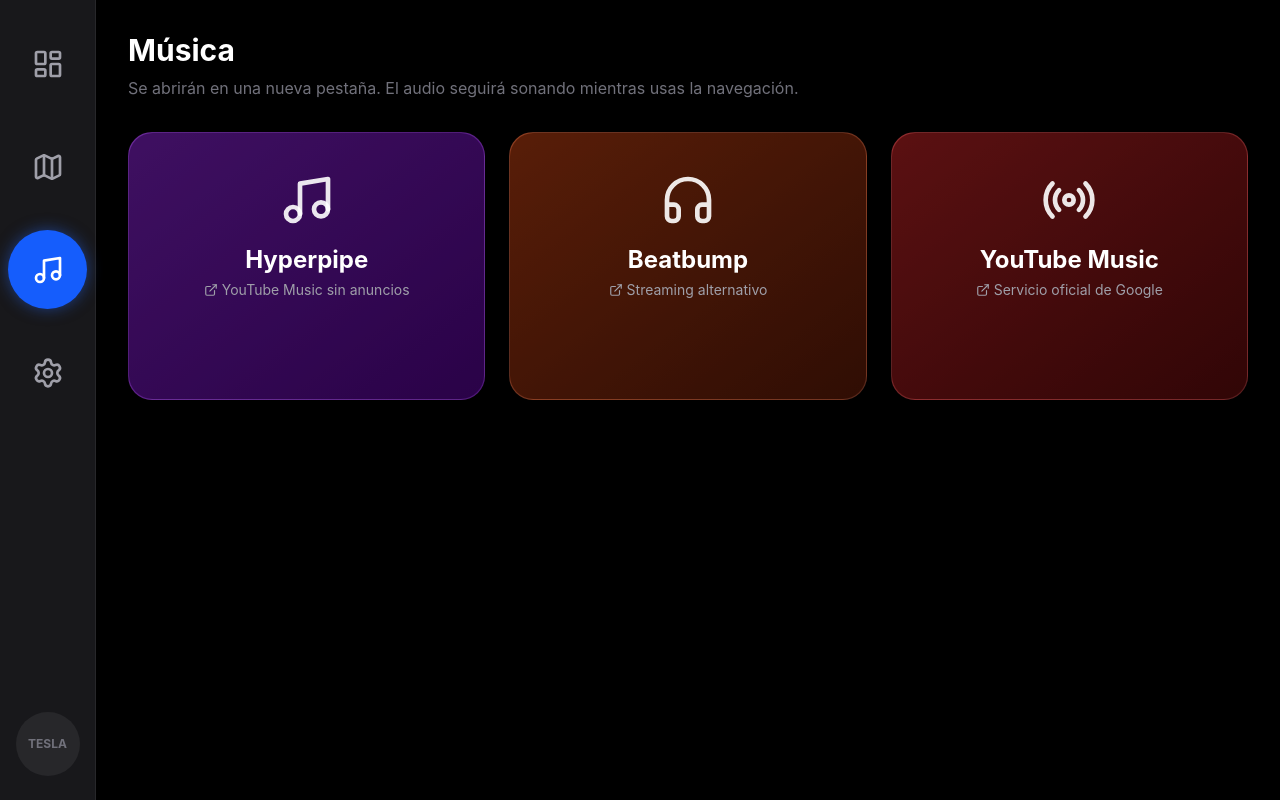
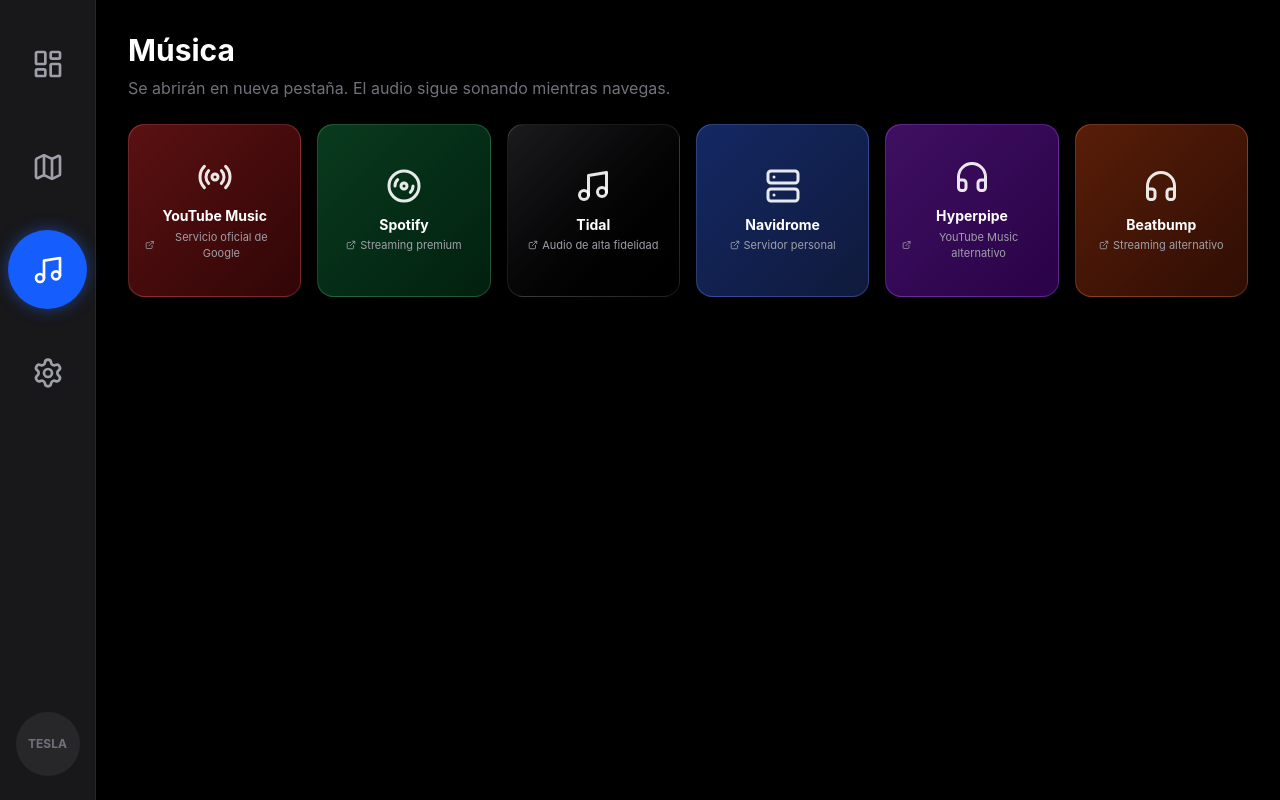
Before and after one commit to setumismo/SetuTesla, a React (Vite) app: page / in a window 1280 px wide. Both pictures are taken after a click on the button 47 px from the left and 269 px from the top of the page. Built offline with nearby package versions, Linux system fonts and the light colour scheme; no server answers.

Commit message:
feat: 6 music services with compact cards + Navidrome

```diff
--- a/src/pages/Media.jsx
+++ b/src/pages/Media.jsx
@@ -1,13 +1,45 @@
 import React from 'react';
-import { Music, Radio, Headphones, ExternalLink } from 'lucide-react';
+import { Music, Radio, Headphones, Disc3, Server, ExternalLink } from 'lucide-react';
 
 const SERVICES = [
     {
+        id: 'ytmusic',
+        name: 'YouTube Music',
+        description: 'Servicio oficial de Google',
+        url: 'https://music.youtube.com',
+        icon: Radio,
+        gradient: 'from-red-900 to-red-950',
+    },
+    {
+        id: 'spotify',
+        name: 'Spotify',
+        description: 'Streaming premium',
+        url: 'https://open.spotify.com',
+        icon: Disc3,
+        gradient: 'from-green-900 to-green-950',
+    },
+    {
+        id: 'tidal',
+        name: 'Tidal',
+        description: 'Audio de alta fidelidad',
+        url: 'https://listen.tidal.com',
+        icon: Music,
+        gradient: 'from-zinc-800 to-black',
+    },
+    {
+        id: 'navidrome',
+        name: 'Navidrome',
+        description: 'Servidor personal',
+        url: 'http://79.116.70.45:4533',
+        icon: Server,
+        gradient: 'from-blue-900 to-blue-950',
+    },
+    {
         id: 'hyperpipe',
         name: 'Hyperpipe',
-        description: 'YouTube Music sin anuncios',
+        description: 'YouTube Music alternativo',
         url: 'https://hyperpipe.surge.sh',
-        icon: Music,
+        icon: Headphones,
         gradient: 'from-purple-900 to-purple-950',
     },
     {
@@ -18,25 +50,17 @@
         icon: Headphones,
         gradient: 'from-orange-900 to-orange-950',
     },
-    {
-        id: 'ytmusic',
-        name: 'YouTube Music',
-        description: 'Servicio oficial de Google',
-        url: 'https://music.youtube.com',
-        icon: Radio,
-        gradient: 'from-red-900 to-red-950',
-    },
 ];
 
 const Media = () => {
     return (
-        <div className="h-full w-full p-8 bg-black">
+        <div className="h-full w-full p-8 bg-black overflow-auto">
             <h1 className="text-3xl font-bold text-white mb-2">Música</h1>
-            <p className="text-zinc-500 mb-8">
-                Se abrirán en una nueva pestaña. El audio seguirá sonando mientras usas la navegación.
+            <p className="text-zinc-500 mb-6">
+                Se abrirán en nueva pestaña. El audio sigue sonando mientras navegas.
             </p>
 
-            <div className="grid grid-cols-1 md:grid-cols-3 gap-6">
+            <div className="grid grid-cols-2 md:grid-cols-3 lg:grid-cols-6 gap-4">
                 {SERVICES.map((service) => (
                     <a
                         key={service.id}
@@ -44,29 +68,22 @@
                         target="_blank"
                         rel="noopener noreferrer"
                         className={`
-                            aspect-[4/3] rounded-3xl bg-gradient-to-br ${service.gradient}
+                            aspect-square rounded-2xl bg-gradient-to-br ${service.gradient}
                             border border-white/10 hover:border-white/30
-                            flex flex-col items-center justify-center gap-4
-                            hover:scale-[1.02] active:scale-[0.98] transition-all cursor-pointer
-                            relative group overflow-hidden no-underline
+                            flex flex-col items-center justify-center gap-3
+                            hover:scale-[1.03] active:scale-[0.97] transition-all cursor-pointer
+                            relative group overflow-hidden no-underline p-4
                         `}
                     >
-                        {/* Glow overlay */}
-                        <div className="absolute inset-0 bg-black/30 group-hover:bg-black/10 transition-colors rounded-3xl" />
+                        <div className="absolute inset-0 bg-black/30 group-hover:bg-black/10 transition-colors rounded-2xl" />
 
-                        <service.icon size={56} className="text-white/90 relative z-10" />
+                        <service.icon size={36} className="text-white/90 relative z-10" />
                         <div className="relative z-10 text-center">
-                            <div className="text-2xl font-bold text-white">{service.name}</div>
-                            <div className="text-sm text-zinc-400 mt-1 flex items-center justify-center gap-1">
-                                <ExternalLink size={14} />
+                            <div className="text-sm font-bold text-white leading-tight">{service.name}</div>
+                            <div className="text-[11px] text-zinc-400 mt-1 flex items-center justify-center gap-1">
+                                <ExternalLink size={10} />
                                 {service.description}
                             </div>
-                        </div>
-
-                        {/* Open indicator */}
-                        <div className="relative z-10 px-6 py-3 rounded-full bg-white/10 backdrop-blur flex items-center justify-center gap-2 opacity-0 group-hover:opacity-100 transition-all duration-300 transform translate-y-2 group-hover:translate-y-0">
-                            <ExternalLink size={18} className="text-white" />
-                            <span className="text-white font-medium text-sm">Abrir</span>
                         </div>
                     </a>
                 ))}
```
Also changed, not shown: 1 other file (tests, documents, lock files or other folders).
